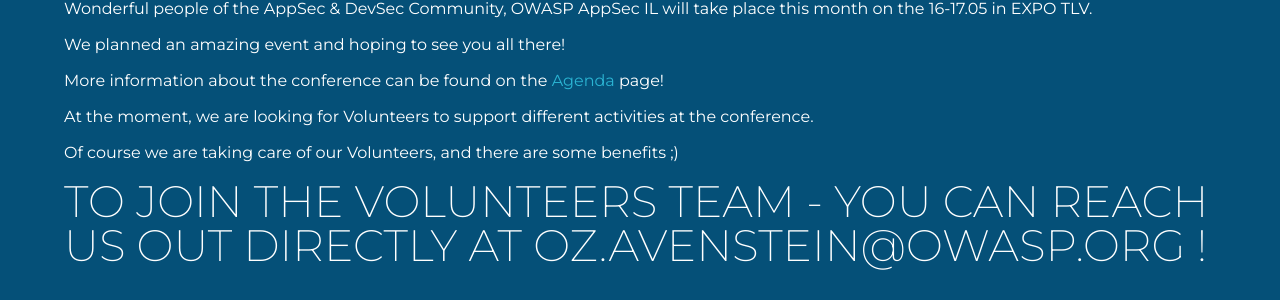
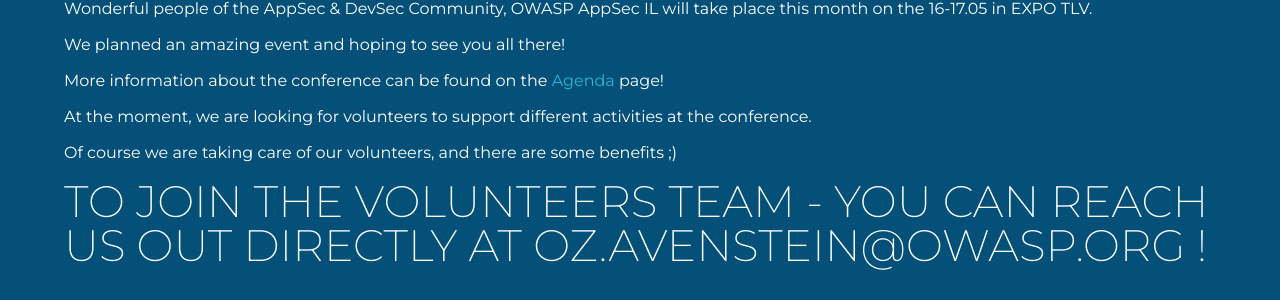
Before and after one commit to OWASP/www-event-appsecil-2023, a Jekyll site: the page built from Volunteers.md, in a window 1280 px wide. Shown: the part 342-642 px from the top of the page. Built offline with Jekyll 4.4.1, drawn with Linux system fonts in a browser that asks for light colours; our own code applies the rules of GitHub Pages for plain Markdown files.

```diff
--- a/Volunteers.md
+++ b/Volunteers.md
@@ -12,9 +12,9 @@ We planned an amazing event and hoping to see you all there!
 
 More information about the conference can be found on the [Agenda](Agenda) page!
 
-At the moment, we are looking for Volunteers to support different activities at the conference.
+At the moment, we are looking for volunteers to support different activities at the conference.
 
-Of course we are taking care of our Volunteers, and there are some benefits ;)
+Of course we are taking care of our volunteers, and there are some benefits ;)
 
 To join the Volunteers team - you can reach us out directly at oz.avenstein@owasp.org !
 ---
```
